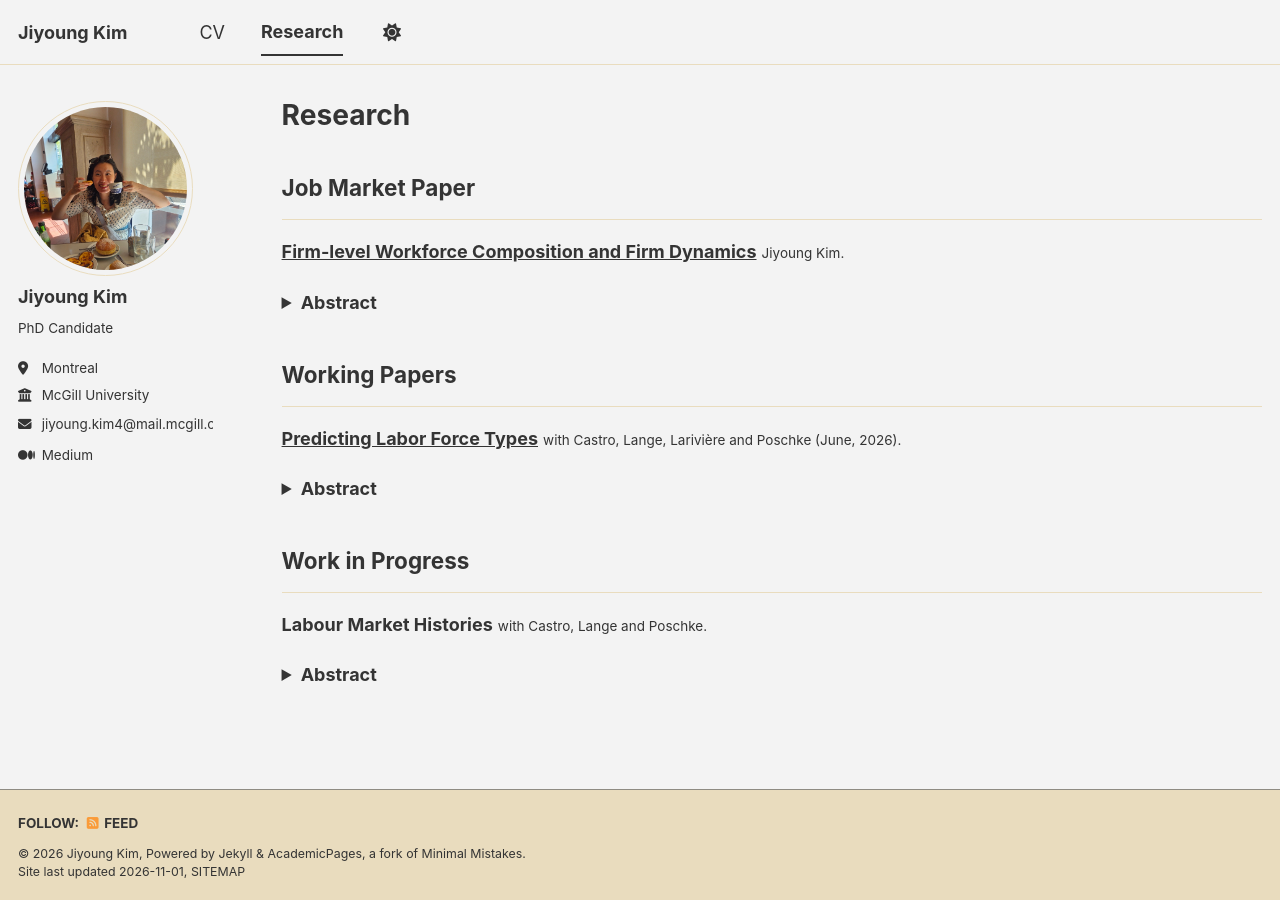
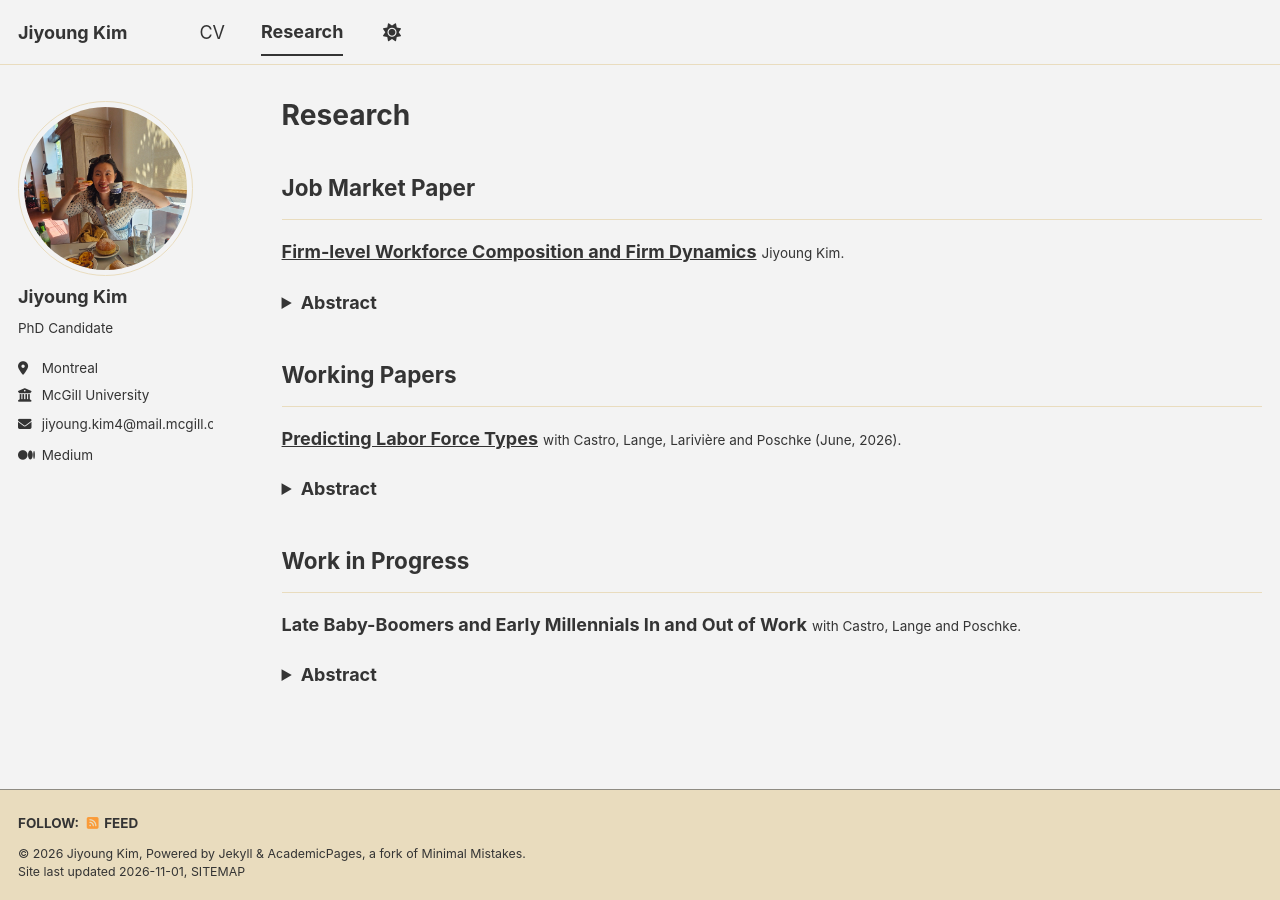
Before and after one commit to Jiyoung-Cecil-Kim/Jiyoung-Kim, a Jekyll site: the page built from _pages/papers.md, in a window 1280 px wide. Built offline with Jekyll 4.4.1, drawn with Linux system fonts in a browser that asks for light colours; a script bundle is joined from its source files by our own code; library files that are not in the unit come from our copies.

Commit message:
change title

```diff
--- a/_pages/papers.md
+++ b/_pages/papers.md
@@ -45,7 +45,7 @@ A small group of people accounts for a large majority of flows between labor mar
 
 ## Work in Progress
 ---
-**Labour Market Histories**
+**Late Baby-Boomers and Early Millennials In and Out of Work**
 <small>with Castro, Lange and Poschke.</small>
 <details>
   <summary><strong>Abstract</strong></summary>
```
